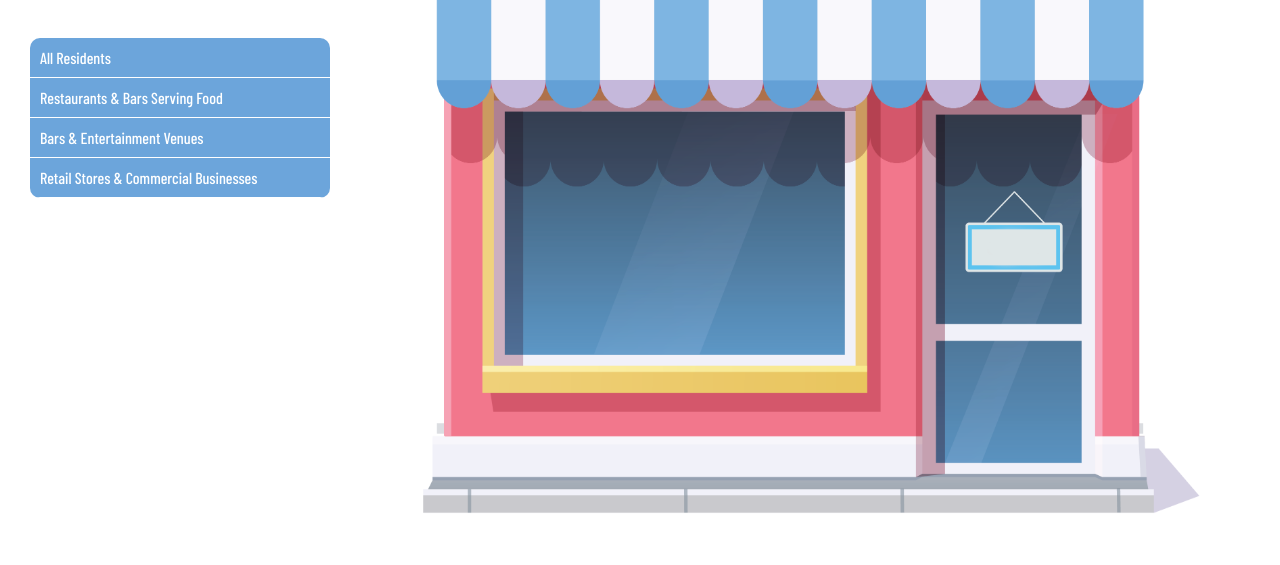
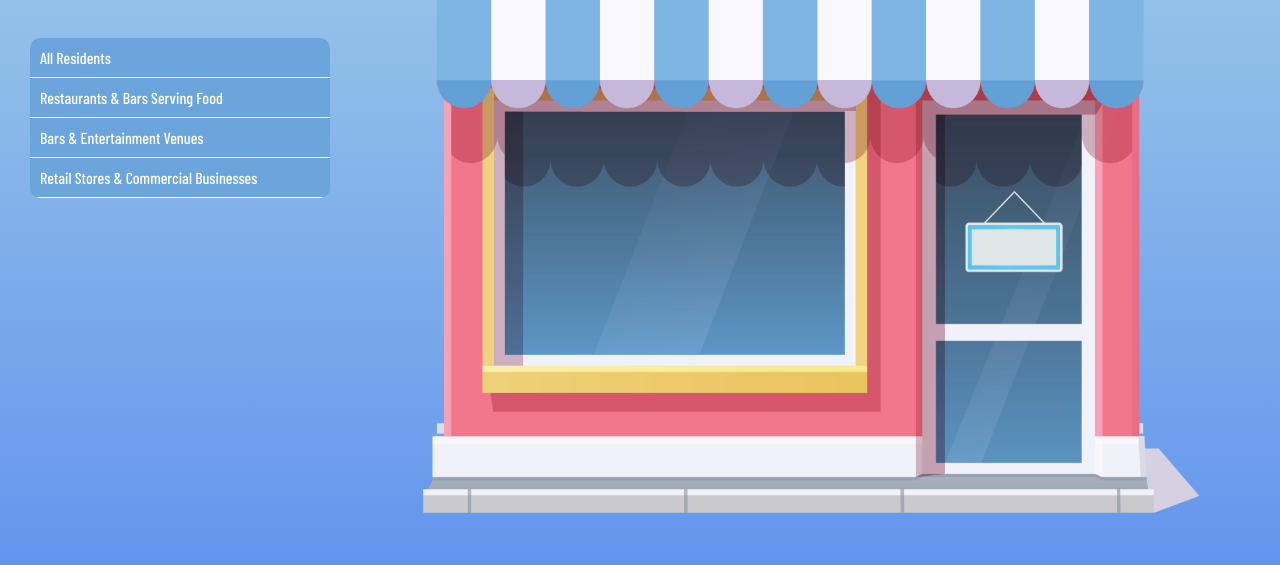
Before and after one commit to jshearon/JS-a-safer-nashville, a plain HTML site: page index.html in a window 1280 px wide. Shown: the part 295-860 px from the top of the page. Drawn offline with nearby package versions, Linux system fonts and the light colour scheme; a web font is replaced by a local one.

Commit message:
updated readme

```diff
--- a/main.css
+++ b/main.css
@@ -1,4 +1,5 @@
 body {
+  background-image: linear-gradient(lightblue, cornflowerblue);
   display: flex;
   flex-direction: row;
   justify-content: center;
```
Also changed, not shown: a-safer-nashville-ss.png (added), 1 other file.
